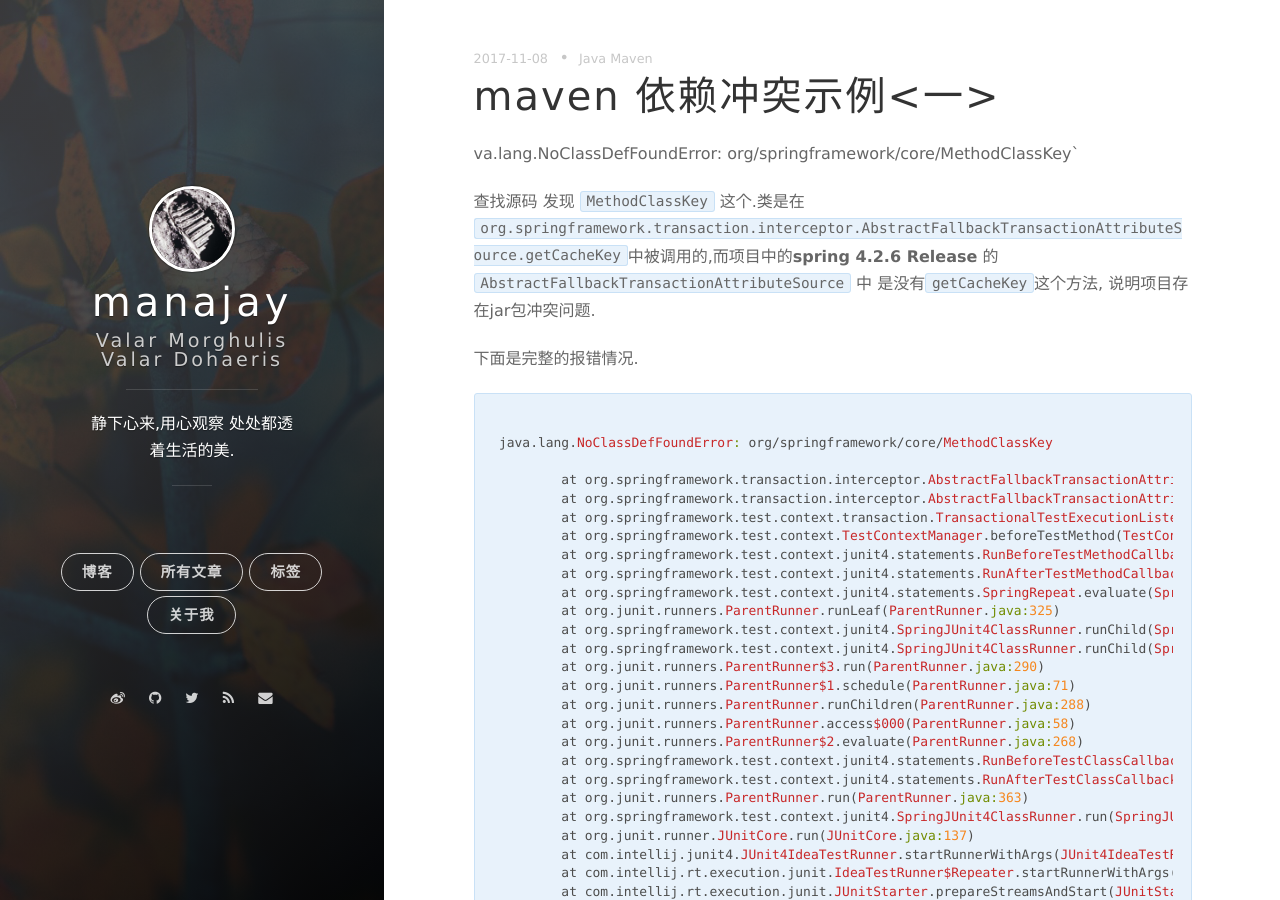
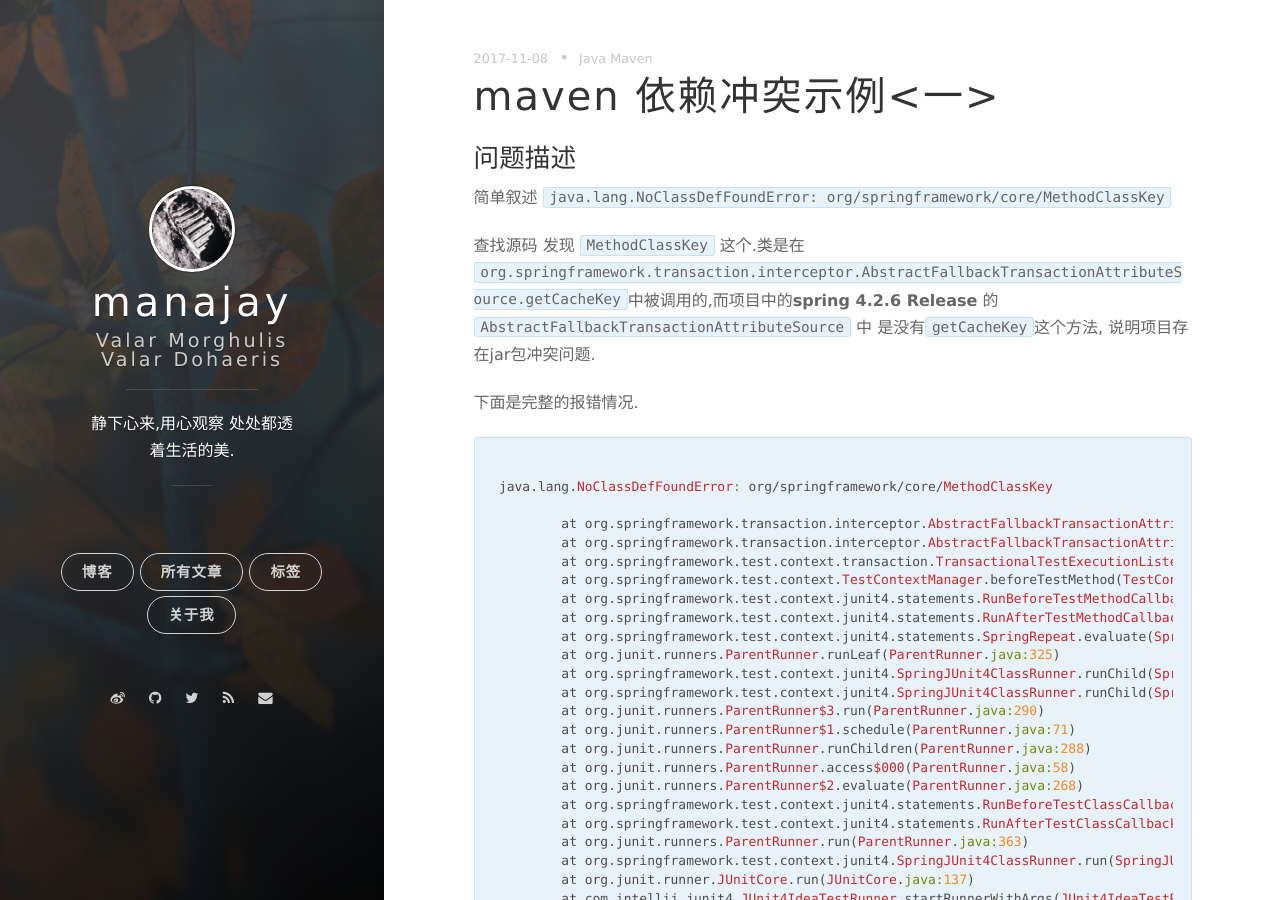
Before and after one commit to manajay/manajay.github.io, a Jekyll site: the page built from _posts/2017-11-08-maven-dependency-issue-01.md, in a window 1280 px wide and 900 px high. Built offline with Jekyll 4.4.1, drawn with Linux system fonts in a browser that asks for light colours; nearby versions of some CDN libraries; comment, search, counter and statistics services are not loaded.

Commit message:
update maven issue 01

```diff
--- a/_posts/2017-11-08-maven-dependency-issue-01.md
+++ b/_posts/2017-11-08-maven-dependency-issue-01.md
@@ -6,7 +6,9 @@ date: 2017-11-08 17:42:31 +09:00
 ---
 
 
-va.lang.NoClassDefFoundError: org/springframework/core/MethodClassKey`
+### 问题描述
+
+简单叙述 `java.lang.NoClassDefFoundError: org/springframework/core/MethodClassKey`
 
 查找源码 发现 `MethodClassKey` 这个.类是在`org.springframework.transaction.interceptor.AbstractFallbackTransactionAttributeSource.getCacheKey`中被调用的,而项目中的**spring 4.2.6 Release** 的 `AbstractFallbackTransactionAttributeSource` 中 是没有`getCacheKey`这个方法, 说明项目存在jar包冲突问题.
 
```
